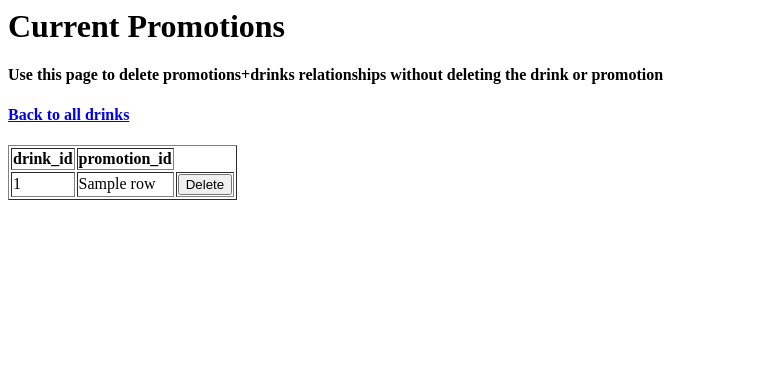
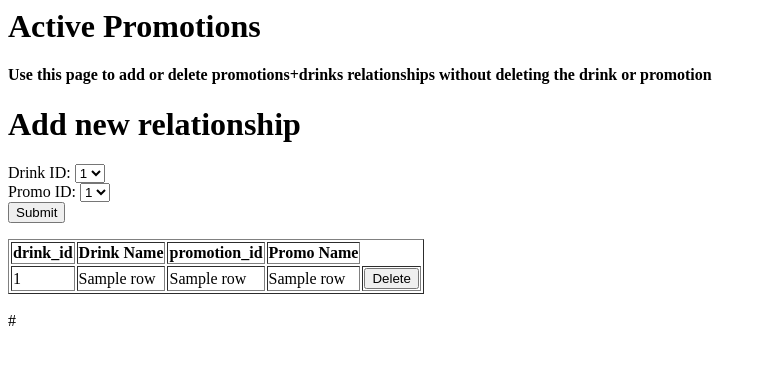
Before and after one commit to MasonCollett/BreweryApp, a Flask app: template templates/promotions_drinks.html in a window 1280 px wide. Shown: the top 365 px of the page, without its empty margins (0-766 px from the left). Run offline with Flask 2, Linux system fonts and the light colour scheme; the template is opened without the code that fills it: most values are stand-ins (such as "Sample title", 1, 10 or a date in 2020).

Commit message:
Added promo and drink names, links

```diff
--- a/templates/promotions_drinks.html
+++ b/templates/promotions_drinks.html
@@ -4,25 +4,44 @@
 </head>
 
 <body>
-  <h1>Current Promotions</h1>
-  <h4>Use this page to delete promotions+drinks relationships without deleting the drink or promotion</h4>
-  <h4><a href="/browse_drinks">Back to all drinks</a></h4>
+  <h1>Active Promotions</h1>
+  <h4>Use this page to add or delete promotions+drinks relationships without deleting the drink or promotion</h4>
+
+  <h1>Add new relationship</a></h1>
+  <form id="add_promo_drink" action="/promotions_drinks" method="post">
+        Drink ID: <select name="drink_id">
+            {% for i in drink_ids %}
+                <option value="{{ i }}">{{ i }}</option>
+            {% endfor %}
+        </select><br>
+        Promo ID: <select name="promo_id">
+            {% for i in promo_ids %}
+                <option value="{{ i }}">{{ i }}</option>
+            {% endfor %}
+        </select><br>
+        <input type="submit" value="Submit">
+  </form>
 
     <table border='1'>
         <thead>
             <th>drink_id</th>
+            <th>Drink Name</th>
             <th>promotion_id</th>
+            <th>Promo Name</th>
         </thead>
         <tbody>
         {% for r in rows %}
         <tr>
             <td>{{ r[0] }}</td>
+            <td>{{ r[3] }}</td>
             <td>{{ r[1] }}</td>
-            <td> <input type='button' name='Delete' value='Delete' onclick="window.location = '/delete_promo_drink/{{r}}'"></td>
+            <td>{{ r[2] }}</td>
+            <td> <input type='button' name='Delete' value='Delete' onclick="window.location = '/delete_promo_drink/{{r[0],r[1]}}'"></td>
         </tr>
         {% endfor %}
         </tbody>
     </table>
-
+    <br>
+    {{links|safe}}
 </body>
 </html>
```
